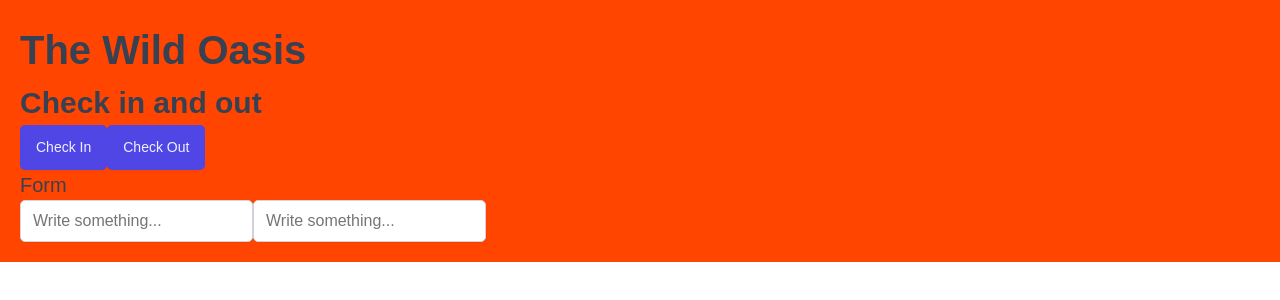
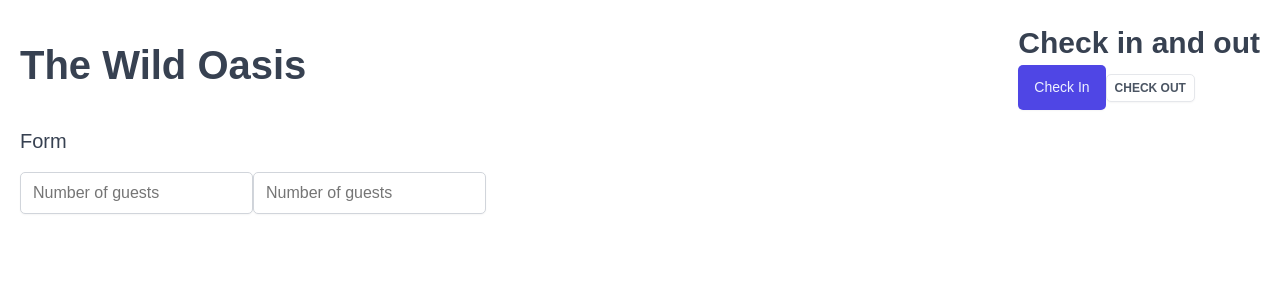
Before and after one commit to SahilS-26/the-wild-oasis, a React (Vite) app: page / in a window 1280 px wide. Shown: the top 300 px of the page. Built offline with nearby package versions, Linux system fonts and the light colour scheme.

Commit message:
lect 332: building more reusable styled components

```diff
--- a/src/App.jsx
+++ b/src/App.jsx
@@ -4,9 +4,10 @@ import styled from "styled-components";
 import Button from "./ui/Button.jsx";
 import Input from "./ui/Input.jsx";
 import Heading from "./ui/Heading.jsx";
+import Row from "./ui/Row.jsx";
 
 const StyledApp = styled.div`
-  background-color: orangered;
+  /* background-color: orangered; */
   padding: 20px;
 `;
 
@@ -15,14 +16,29 @@ function App() {
     <>
       <GlobalStyles />
       <StyledApp>
-        <Heading as="h1">The Wild Oasis</Heading>
-        <Heading as="h2">Check in and out</Heading>
-        <Button onClick={() => alert("Checked In!!!")}>Check In</Button>
-        <Button onClick={() => alert("Checked Out!!!")}>Check Out</Button>
-
-        <Heading as="h3">Form</Heading>
-        <Input placeholder="Write something..." />
-        <Input placeholder="Write something..." />
+        <Row>
+          <Row type="horizontal">
+            <Heading as="h1">The Wild Oasis</Heading>
+            <div>
+              <Heading as="h2">Check in and out</Heading>
+              <Button onClick={() => alert("Check In")}>Check In</Button>
+              <Button
+                variation="secondary"
+                size="small"
+                onClick={() => alert("Check Out")}
+              >
+                Check Out
+              </Button>
+            </div>
+          </Row>
+          <Row>
+            <Heading as="h3">Form</Heading>
+            <form>
+              <Input type="number" placeholder="Number of guests" />
+              <Input type="number" placeholder="Number of guests" />
+            </form>
+          </Row>
+        </Row>
       </StyledApp>
     </>
   );
--- a/src/ui/Button.jsx
+++ b/src/ui/Button.jsx
@@ -49,18 +49,17 @@ const variations = {
 };
 
 const Button = styled.button`
-  font-size: 1.4rem;
-  padding: 1.2rem 1.6rem;
-  font-weight: 500;
   border: none;
   border-radius: var(--border-radius-sm);
-  background-color: var(--color-brand-600);
-  color: var(--color-brand-50);
   box-shadow: var(--shadow-sm);
-  cursor: pointer;
-  &:hover {
-    background-color: var(--color-brand-700);
-  }
+
+  ${(props) => variations[props.variation]}
+  ${(props) => sizes[props.size]}
 `;
 
+Button.defaultProps = {
+  variation: "primary",
+  size: "medium",
+};
+
 export default Button;
--- /dev/null
+++ b/src/ui/Row.jsx
@@ -0,0 +1,24 @@
+import styled, { css } from "styled-components";
+
+const Row = styled.div`
+  display: flex;
+
+  ${(props) =>
+    props.type === "horizontal" &&
+    css`
+      justify-content: space-between;
+      align-items: center;
+    `}
+  ${(props) =>
+    props.type === "vertical" &&
+    css`
+      flex-direction: column;
+      gap: 1.6rem;
+    `}
+`;
+
+Row.defaultProps = {
+  type: "vertical",
+};
+
+export default Row;
```
